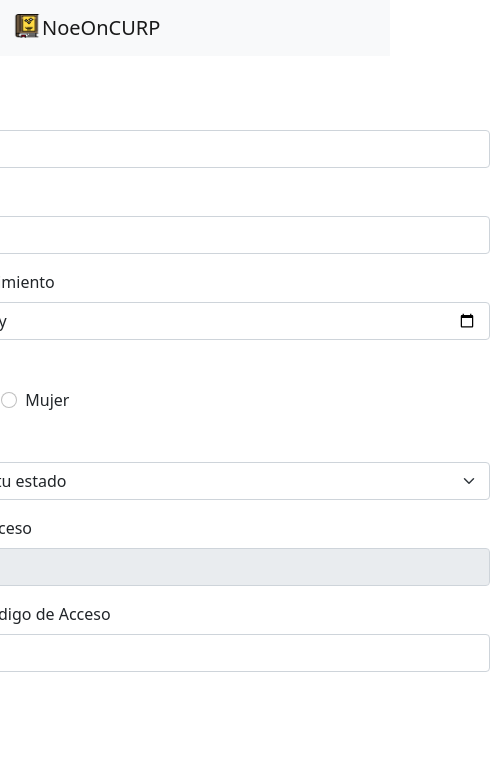
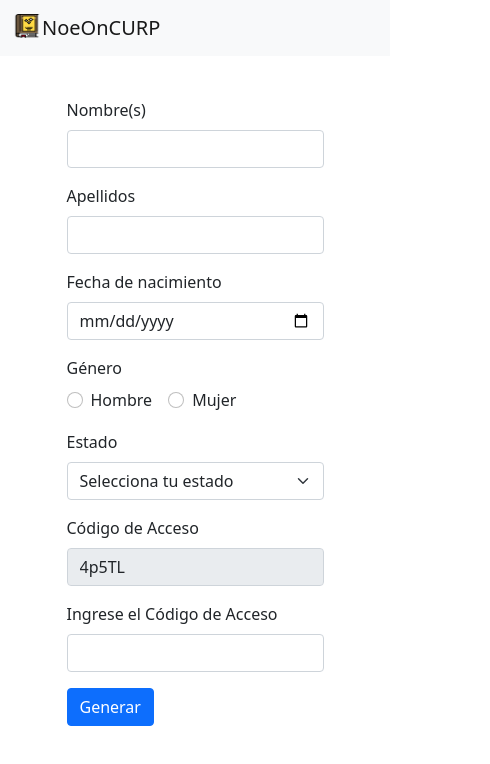
Before and after one commit to NoeOnDev/Generate-CURP-MX, a React (Vite) app: page / in a window 390 px wide. Shown: the top 764 px of the page, 490 px wide, since content can reach past the window. Built offline with nearby package versions, Linux system fonts and the light colour scheme.

Commit message:
Agregado estilo para el formulario en pantallas pequeñas

```diff
--- a/src/assets/styles/generateForm.module.css
+++ b/src/assets/styles/generateForm.module.css
@@ -34,3 +34,9 @@
 .error {
     color: red;
 }
+
+@media (max-width: 768px) {
+    .form {
+        min-width: 8vh;
+    }
+}
```
